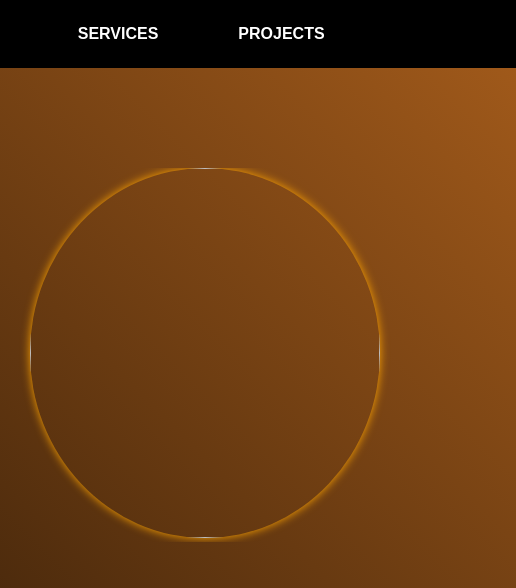
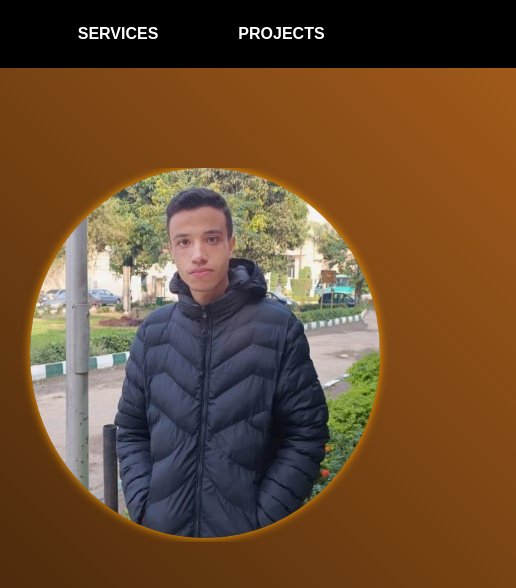
Before and after one commit to HassanMetwaly/portofolio-mokhtar, a plain HTML site: page index.html in a window 1280 px wide. Shown: the top 588 px of the page, 764-1280 px from the left. Drawn offline with nearby package versions, Linux system fonts and the light colour scheme.

Commit message:
Update index.html

```diff
--- a/index.html
+++ b/index.html
@@ -25,7 +25,7 @@
             <h5>read more</h5>
         </div>
         <div class="img">
-            <img src="image/memo.jpg">
+            <img src="memo.jpg">
         </div>
     </div>
     <footer>
```
